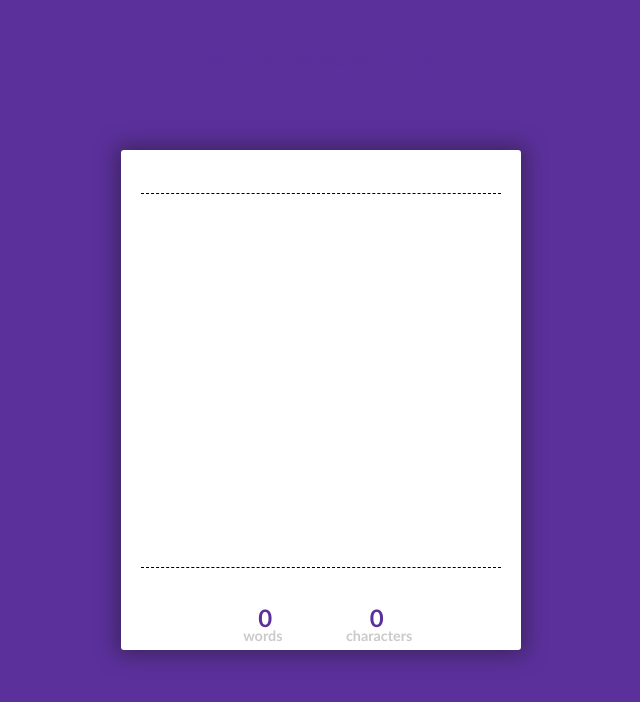
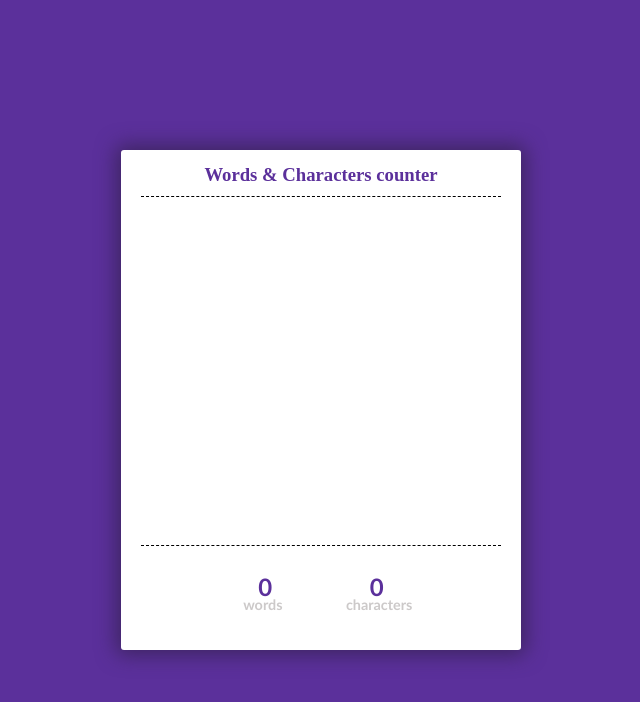
Before and after one commit to Nikala11/Words-Characters-counter, a plain HTML site: page index.html in a window 1280 px wide. Shown: the whole page, without its empty margins (319-959 px from the left). Drawn offline with Linux system fonts and the light colour scheme.

Commit message:
Update style.css

```diff
--- a/style.css
+++ b/style.css
@@ -26,15 +26,15 @@ main {
 .header {
     border-radius: 7px;
     color: rgb(91, 48, 155);
-    position: absolute;
-    top: -50px;
+    position: relative;
+    top: -26%;
     transform: translateY(100px);
 }
 
 /* Write text */
 .text {
     padding-top: 10px;
-    height: 75%;
+    height: 70%;
     width: 90%;
     transform: translateY(-20px);
     font-size: 1em;
@@ -51,8 +51,8 @@ main {
     border-radius: 7px;
     color: rgb(91, 48, 155);
     font-weight: 700;
-    position: absolute;
-    top: 59%;
+    position: relative;
+    bottom: 25%;
     display: flex;
     height: 40px;
     transform: translateY(100px);
```
